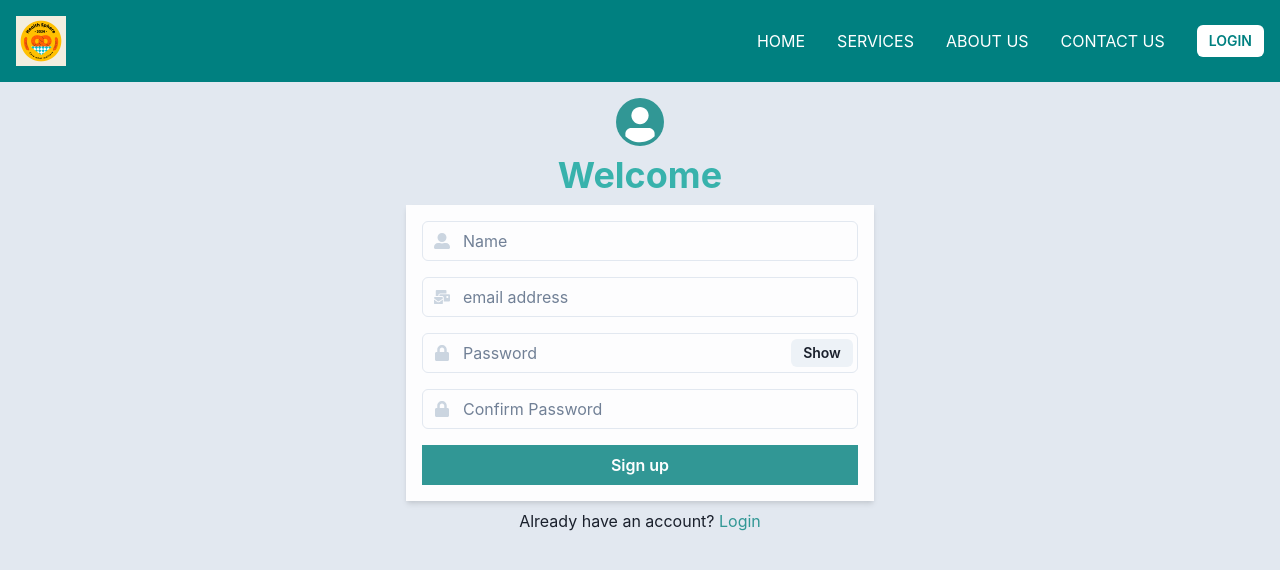
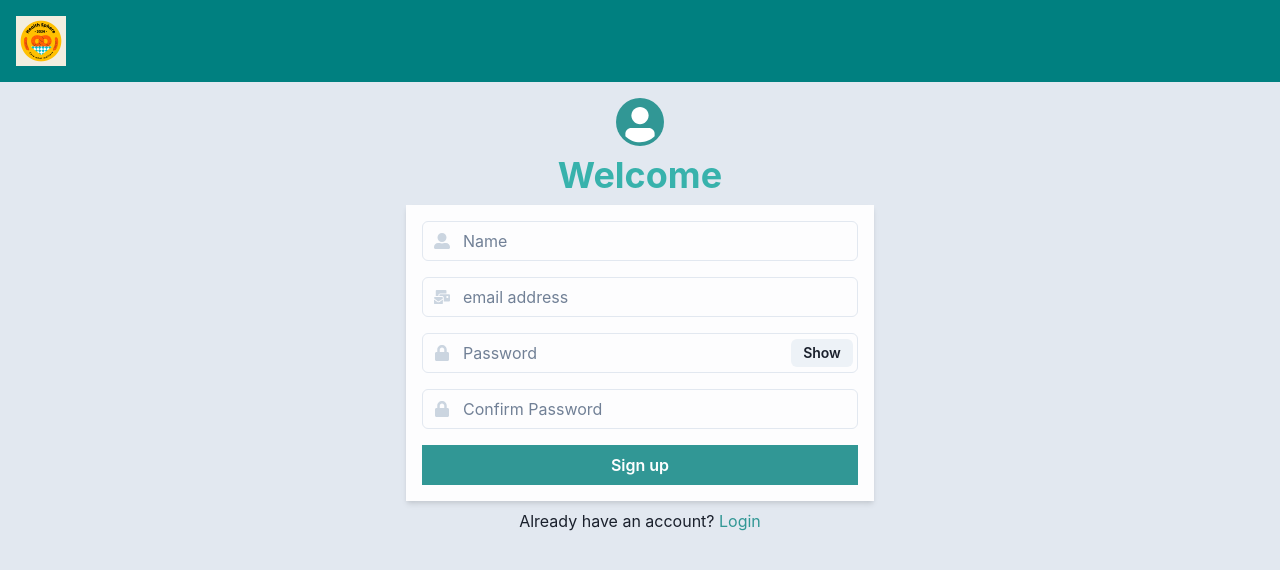
Before and after one commit to Trivedhkumar/smart-health, a React (Create React App) app: page /signup in a window 1280 px wide. Shown: the top 570 px of the page. Built offline with nearby package versions, Linux system fonts and the light colour scheme.

Commit message:
incomplete

```diff
--- a/src/components/navbar/index.jsx
+++ b/src/components/navbar/index.jsx
@@ -10,7 +10,7 @@ const NavBar = (props) => {
     <NavBarContainer {...props}>
       <Image src="./logo.png" boxSize={"50px"} />
       <MenuToggle toggle={toggle} isOpen={isOpen} />
-      <MenuLinks isOpen={isOpen} />
+      <MenuLinks menuArray={props.menuArray} isOpen={isOpen} />
     </NavBarContainer>
   );
 };
@@ -55,7 +55,11 @@ const MenuItem = ({ children, isLast, to = "/", ...rest }) => {
   );
 };
 
-const MenuLinks = ({ isOpen }) => {
+const MenuLinks = ({
+  isOpen,
+  menuArray = [],
+  isLoginButtonRequired = false,
+}) => {
   return (
     <Box
       display={{ base: isOpen ? "block" : "none", md: "block" }}
@@ -68,10 +72,10 @@ const MenuLinks = ({ isOpen }) => {
         direction={["column", "row", "row", "row"]}
         pt={[4, 4, 0, 0]}
       >
-        <MenuItem to="/#">HOME</MenuItem>
-        <MenuItem to="/#services"> SERVICES </MenuItem>
-        <MenuItem to="/#aboutus"> ABOUT US </MenuItem>
-        <MenuItem to="/#contactus"> CONTACT US </MenuItem>
+        {menuArray.map((menuItem) => (
+          <MenuItem to={menuItem.link}>{menuItem.name}</MenuItem>
+        ))}
+        {isLoginButtonRequired && (
           <MenuItem to="/login" isLast>
             <Button
               size="sm"
@@ -86,6 +90,7 @@ const MenuLinks = ({ isOpen }) => {
               LOGIN
             </Button>
           </MenuItem>
+        )}
       </Stack>
     </Box>
   );
--- a/src/constants/index.js
+++ b/src/constants/index.js
@@ -1,4 +1,4 @@
-import { ForgotPassword, Home, Login, SignUp } from "../routes";
+import { Dashboard, ForgotPassword, Home, Login, SignUp } from "../routes";
 import ErrorPage from "../screens/error/error-page";
 // routes
 export const ROUTES_ARRAY = [
@@ -24,6 +24,11 @@ export const ROUTES_ARRAY = [
     errorElement: <ErrorPage />,
   },
   // protected routes
+  {
+    path: "/dashboard",
+    element: <Dashboard />,
+    errorElement: <ErrorPage />,
+  },
 ];
 // error messages
 export const ERROR_MESSAGES = {
--- /dev/null
+++ b/src/routes/dashboard.jsx
@@ -0,0 +1,5 @@
+import DashboardScreen from "../screens/dashboard";
+
+export default function Dashboard() {
+  return <DashboardScreen />;
+}
--- a/src/routes/index.js
+++ b/src/routes/index.js
@@ -1,5 +1,6 @@
 import Home from "../screens/home";
+import Dashboard from "./dashboard";
 import ForgotPassword from "./forgotPassword";
 import Login from "./login";
 import SignUp from "./signup";
-export { Login, SignUp, ForgotPassword, Home };
+export { Login, SignUp, ForgotPassword, Home, Dashboard };
--- /dev/null
+++ b/src/screens/dashboard/index.jsx
@@ -0,0 +1,11 @@
+import { Box } from "@chakra-ui/react";
+import { NavBar } from "../../components";
+
+const DashboardScreen = () => {
+  return (
+    <Box>
+      <NavBar />
+    </Box>
+  );
+};
+export default DashboardScreen;
--- a/src/screens/loginScreen/index.jsx
+++ b/src/screens/loginScreen/index.jsx
@@ -55,7 +55,7 @@ const LoginScreen = () => {
   const onSubmit = async (values) => {
     await new Promise((resolve) => setTimeout(resolve, 1500));
     console.log(values);
-    navigate("home");
+    navigate("/dashboard", { replace: true });
   };
   return (
     <Box width="100wh" backgroundColor="gray.200" height="100vh">
```
Lines whose indentation alone changed are shown as unchanged.
